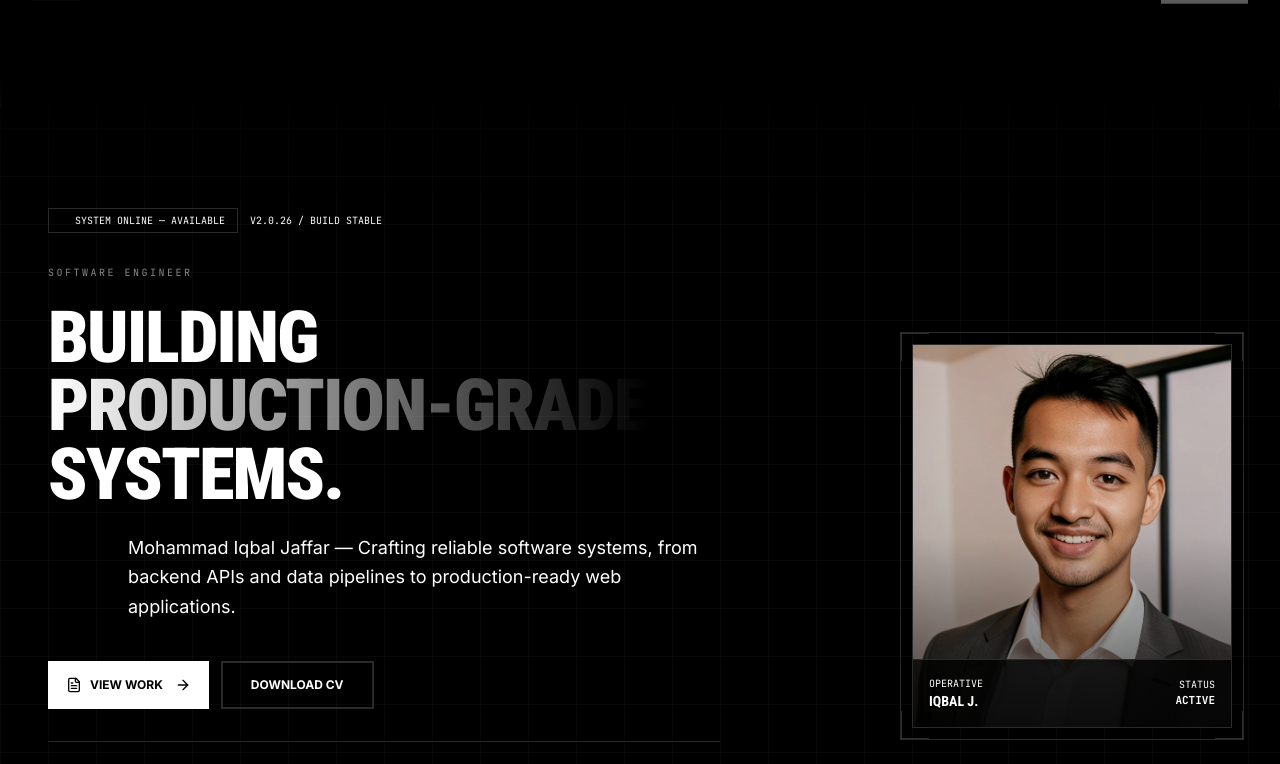
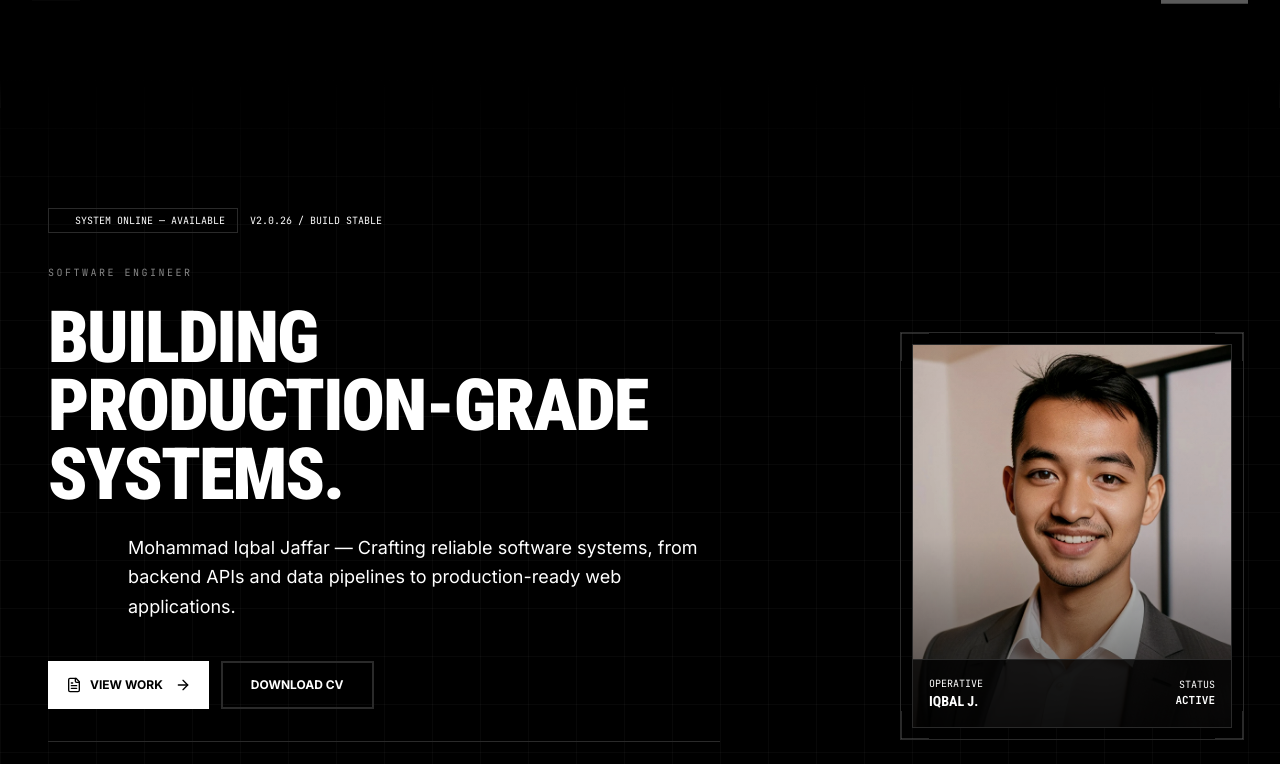
Before and after one commit to miqbaljaffar/portfolio-saya, a Next.js app: page / in a window 1280 px wide. Shown: the top 764 px of the page. Built offline with nearby package versions, Linux system fonts and the light colour scheme.

Commit message:
fix gradasi judul

```diff
--- a/src/components/sections/HeroSection.tsx
+++ b/src/components/sections/HeroSection.tsx
@@ -107,9 +107,7 @@ export default function HeroSection() {
               <h1 className="hero-title text-3xl sm:text-4xl md:text-6xl lg:text-7xl font-display font-black uppercase leading-[0.95] tracking-tight text-white">
                 BUILDING
                 <br />
-                <span className="text-transparent bg-clip-text bg-gradient-to-r from-white via-spacex-silver to-spacex-subtle">
-                  PRODUCTION-GRADE
-                </span>
+                PRODUCTION-GRADE
                 <br />
                 SYSTEMS.
               </h1>
```
